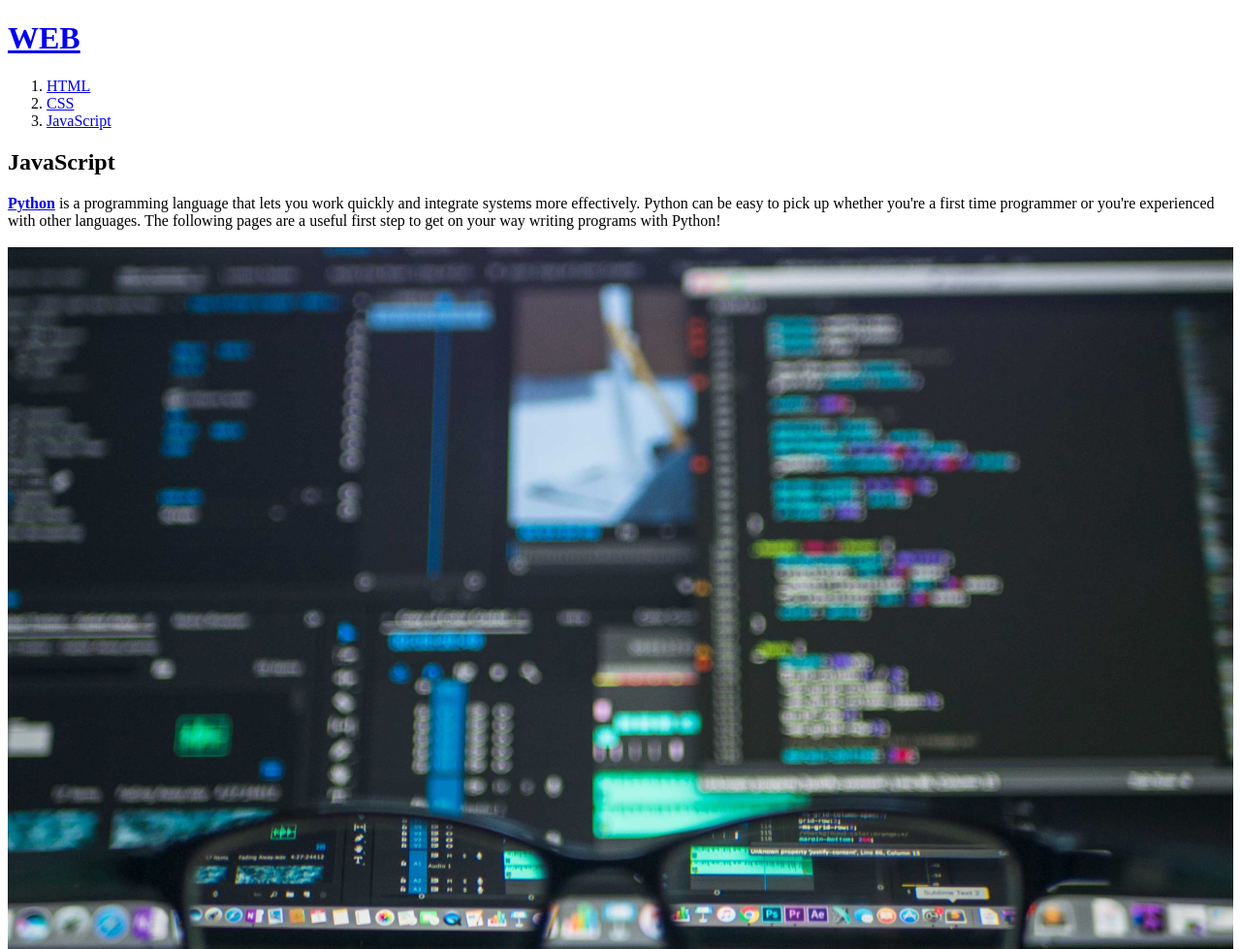
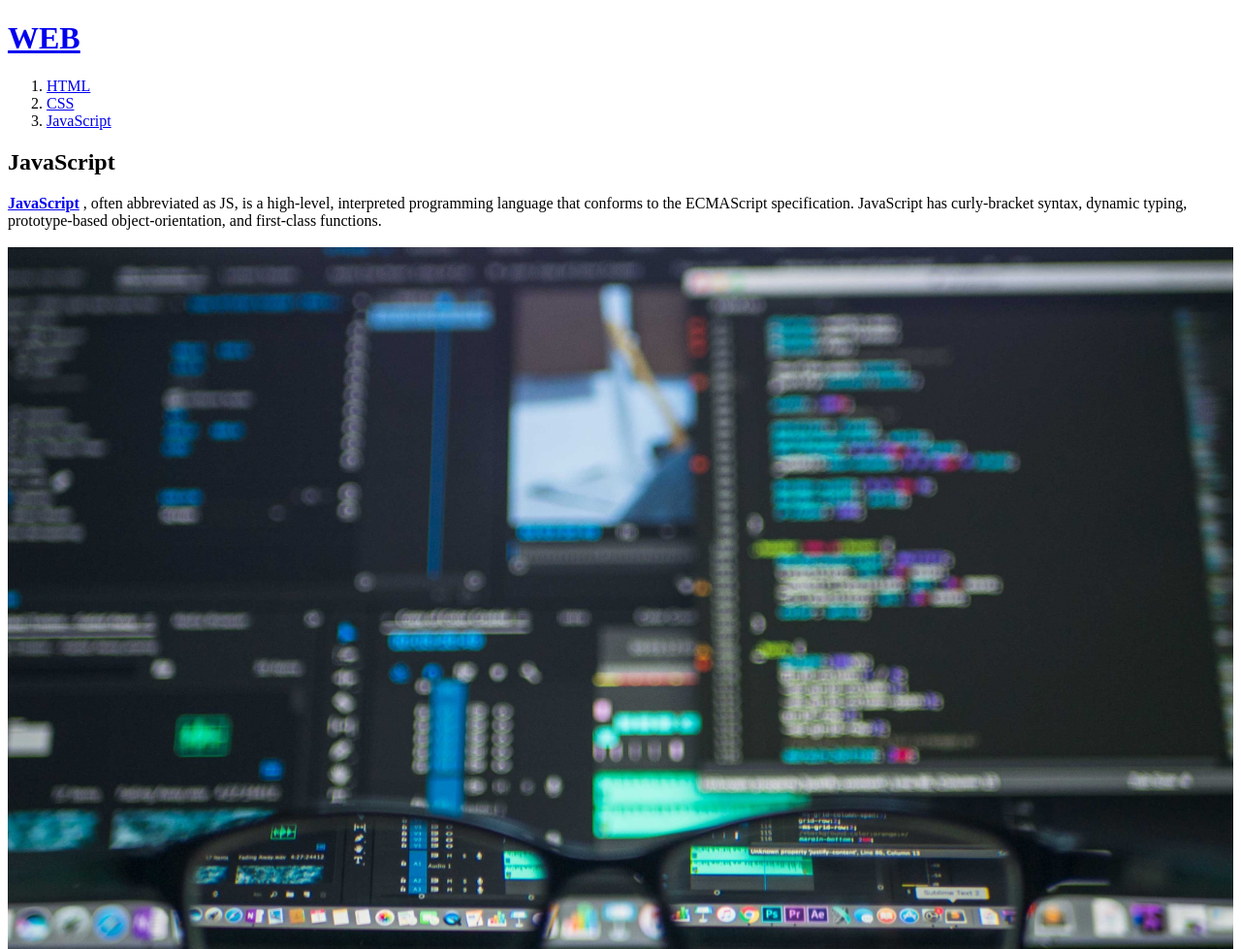
Before and after one commit to yjk0614/web, a plain HTML site: page 3.html in a window 1280 px wide. Shown: the top 979 px of the page at 97% size. Drawn offline with Linux system fonts and the light colour scheme; a script that the page names is missing.

Commit message:
Java script 본문변경

```diff
--- a/3.html
+++ b/3.html
@@ -13,14 +13,10 @@
   </ol>
   <h2>JavaScript</h2>
   <p><strong>
-  <a href="https://www.python.org/" target="_blank" title="python home page" >
-  Python</a></strong> is a programming language that
-  lets you work quickly and integrate
-  systems more effectively.
-  Python can be easy to pick up whether you're a first time
-  programmer or you're experienced with other languages.
-  The following pages are a useful first step to get on your way
-  writing programs with Python!
+  <a href="https://en.wikipedia.org/wiki/JavaScript" target="_blank" title="JavaScript Wikipedia" >
+  JavaScript</a></strong> , often abbreviated as JS, is a high-level,
+  interpreted programming language that conforms to the ECMAScript specification.
+  JavaScript has curly-bracket syntax, dynamic typing, prototype-based object-orientation, and first-class functions.
   <br>
   <br>
   <img src="python_img.jpg" width="100%">
```
